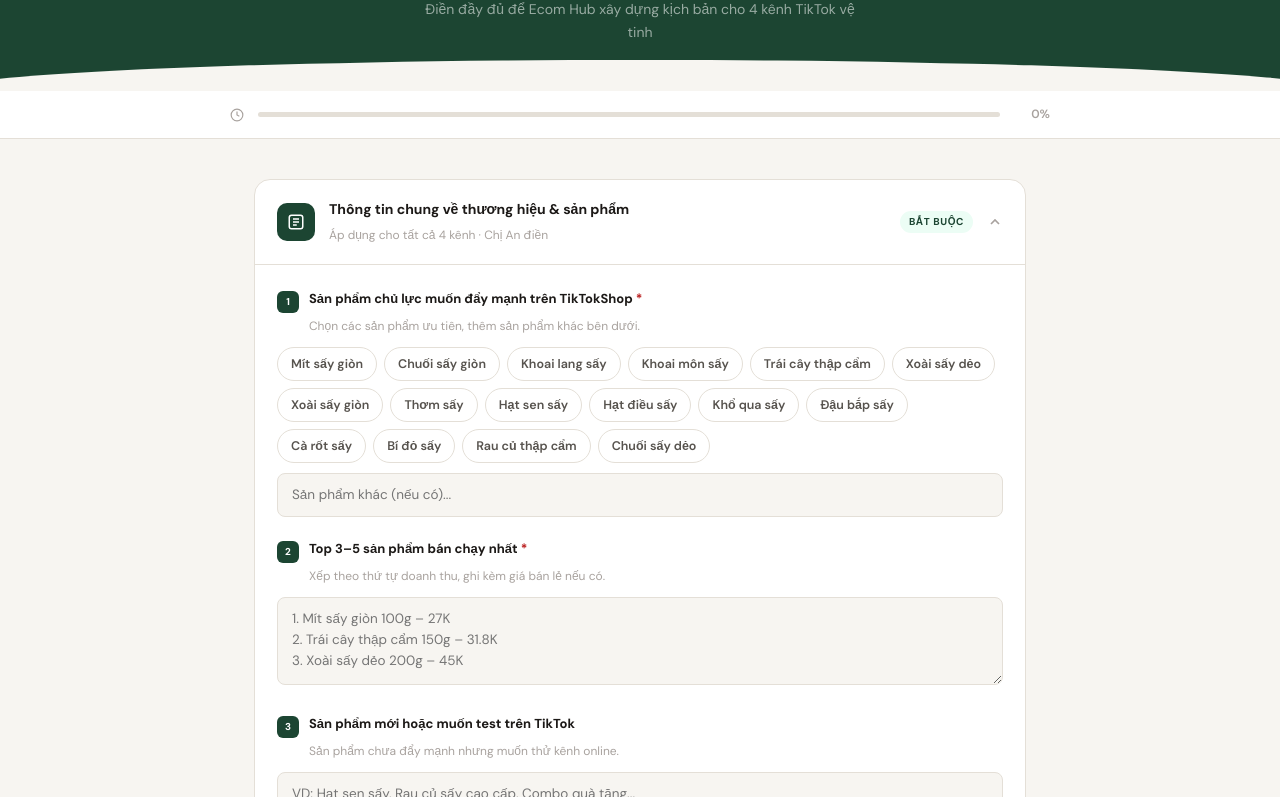
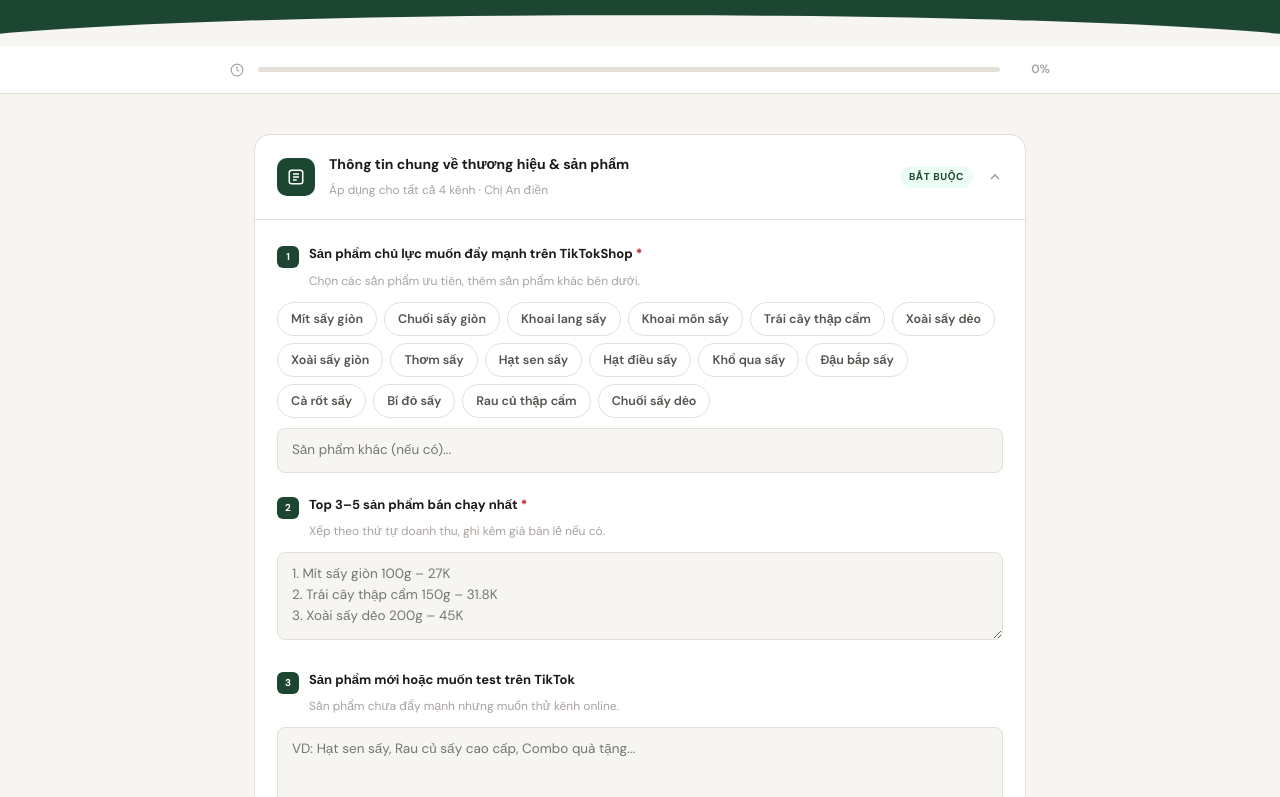
Before and after one commit to VanThanhHoang/form.ecomhub, a plain HTML site: page index.html in a window 1280 px wide. Shown: the part 216-1013 px from the top of the page. Drawn offline with Linux system fonts and the light colour scheme.

Commit message:
Update index.html

```diff
--- a/index.html
+++ b/index.html
@@ -715,7 +715,6 @@
             Ecom Hub × Thuận Hương Chips
         </div>
         <h1>Thu Thập Thông Tin<br><em>Sản Xuất AI Video</em></h1>
-        <p>Điền đầy đủ để Ecom Hub xây dựng kịch bản cho 4 kênh TikTok vệ tinh</p>
     </header>
 
     <!-- PROGRESS BAR -->
```
